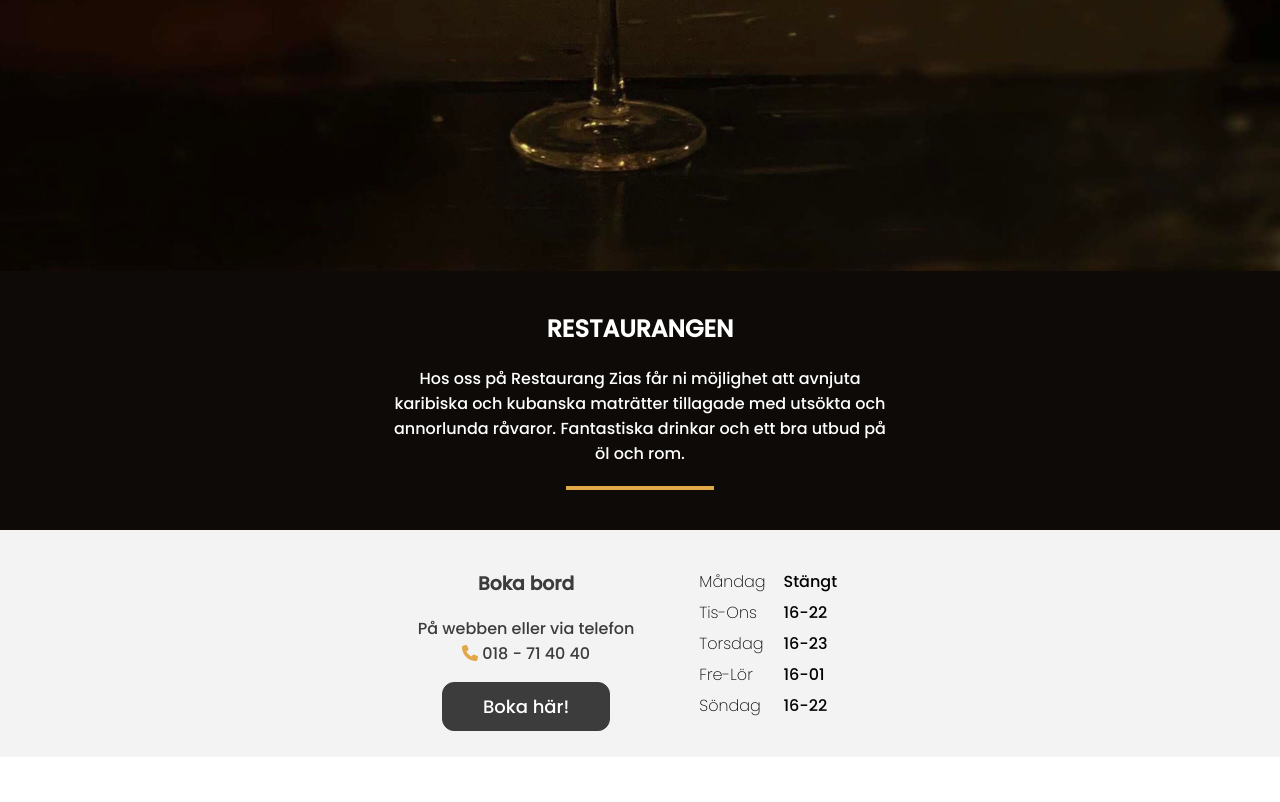
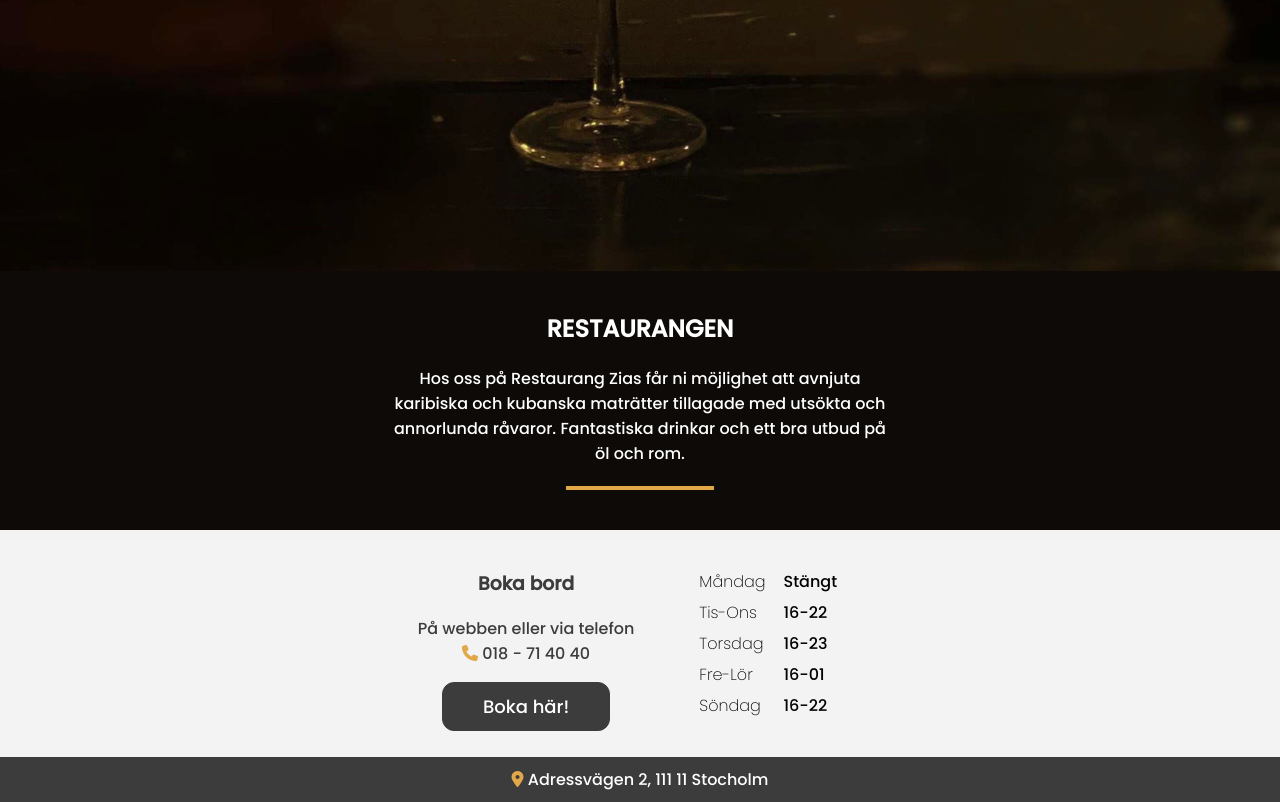
Before and after one commit to wahlstrommm/react-restaurant-app, a React (Create React App) app: page / in a window 1280 px wide. Shown: the part 584-1386 px from the top of the page. Before the commit the page ends 1341 px from the top, so only its background shows below. Built offline with nearby package versions, Linux system fonts and the light colour scheme; a web font is replaced by a local one.

Commit message:
footer added

```diff
--- a/src/components/layout/layout.css
+++ b/src/components/layout/layout.css
@@ -46,3 +46,18 @@
 .hamburger div:hover {
     margin: 7px 11px 7px 4px;
 }
+
+.footer {
+    background-color: #3C3C3C;
+    text-align: center;
+    padding: 10px;
+}
+
+.footer p {
+    color: white;
+    margin: 0;
+}
+
+.fa-location-dot {
+    color: #E2A749;
+}
--- a/src/components/layout/layout.tsx
+++ b/src/components/layout/layout.tsx
@@ -23,6 +23,12 @@ export default function Layout() {
       <main>
         <Outlet></Outlet>
       </main>
+      <footer className="footer">
+        <p>
+          <i className="fa-solid fa-location-dot"></i> Adressvägen 2, 111 11
+          Stocholm
+        </p>
+      </footer>
     </>
   );
 }
```
